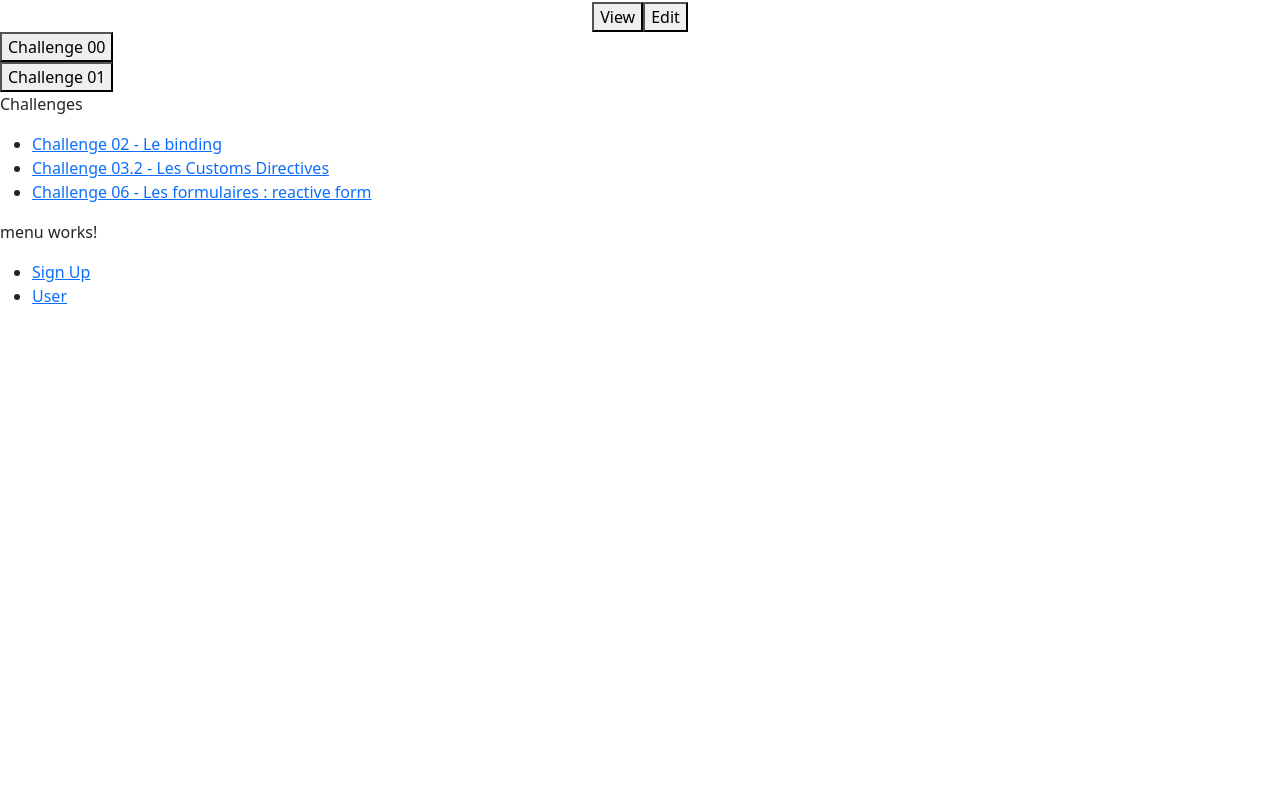
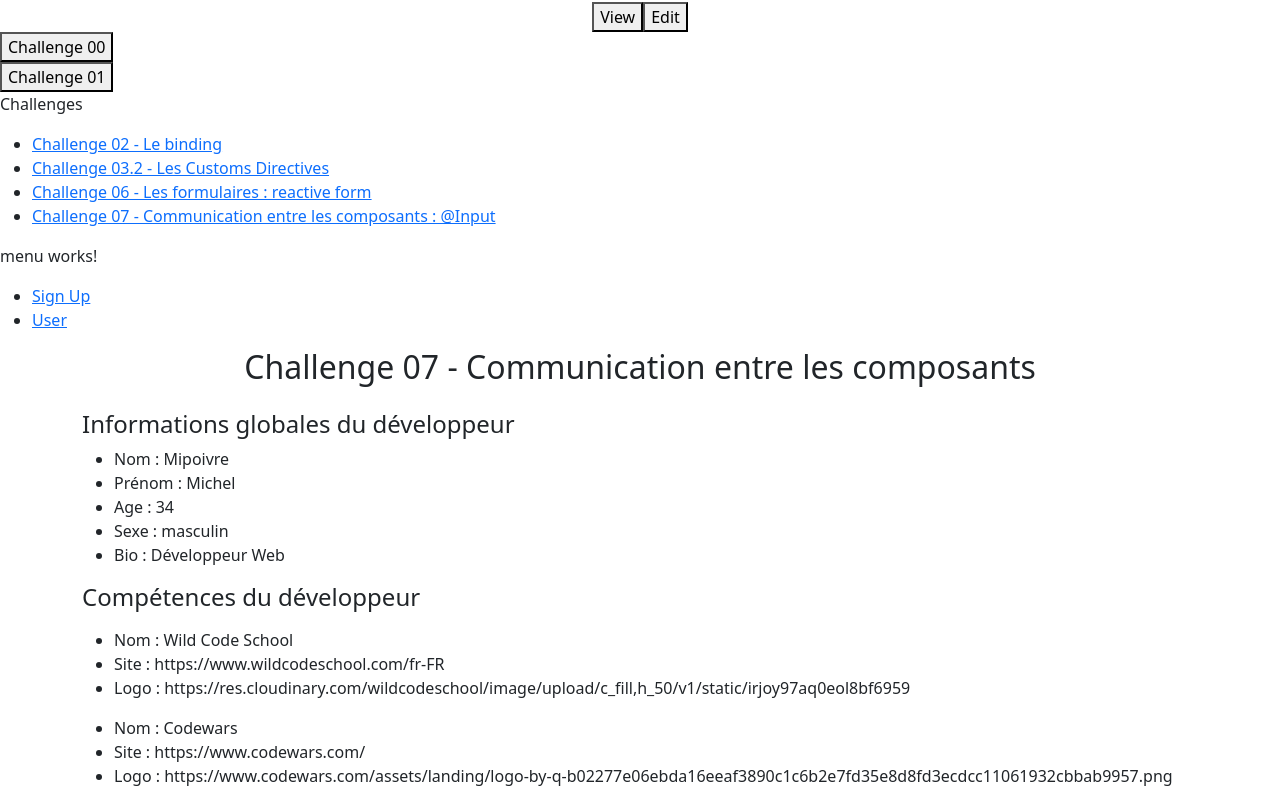
Before and after one commit to arnaudpilato/angular_quests, an Angular app: page /input in a window 1280 px wide. Before the commit this address led to /. Shown: the part 354-1158 px from the top of the page. Before the commit the page ends 800 px from the top, so only its background shows below. Built offline with nearby package versions, Linux system fonts and the light colour scheme.

Commit message:
add input challenge

```diff
--- a/src/app/app.module.ts
+++ b/src/app/app.module.ts
@@ -14,6 +14,8 @@ import { UserProfileComponent } from './user-profile/user-profile.component';
 import { ROUTES } from './app.routes';
 import { BlockComponent } from './block/block.component';
 import { SearchMovieComponent } from './search-movie/search-movie.component';
+import { DeveloperComponent } from './developer/developer.component';
+import { SkillComponent } from './developer/skill/skill.component';
 
 @NgModule({
   declarations: [
@@ -25,7 +27,9 @@ import { SearchMovieComponent } from './search-movie/search-movie.component';
     SignUpComponent,
     UserProfileComponent,
     BlockComponent,
-    SearchMovieComponent
+    SearchMovieComponent,
+    DeveloperComponent,
+    SkillComponent
   ],
   imports: [
     BrowserModule,
--- a/src/app/app.routes.ts
+++ b/src/app/app.routes.ts
@@ -3,6 +3,7 @@ import {SignUpComponent} from "./sign-up/sign-up.component";
 import {UserProfileComponent} from "./user-profile/user-profile.component";
 import {CustomDirectivesComponent} from "./custom-directives/custom-directives.component";
 import {SearchMovieComponent} from "./search-movie/search-movie.component";
+import {DeveloperComponent} from "./developer/developer.component";
 
 const ROUTES: Routes = [
   { path: '', component: UserProfileComponent},
@@ -10,7 +11,7 @@ const ROUTES: Routes = [
   { path: 'signup', component: SignUpComponent},
   { path: 'custom-directives', component: CustomDirectivesComponent},
   { path: 'reactive-form', component: SearchMovieComponent},
-
+  { path: 'input', component: DeveloperComponent },
 ]
 
 export { ROUTES };
--- /dev/null
+++ b/src/app/common/developer.model.ts
@@ -0,0 +1,19 @@
+import { SkillModel } from "./skill.model";
+
+export class DeveloperModel {
+  public lastName: string;
+  public firstName: string;
+  public age: number;
+  public sex: string;
+  public bio: string;
+  public skills: SkillModel[];
+
+  constructor(lastName: string, firstName: string, age: number, sex: string, bio: string, skills: SkillModel[]) {
+    this.lastName = lastName;
+    this.firstName = firstName;
+    this.age = age;
+    this.sex = sex;
+    this.bio = bio;
+    this.skills = skills;
+  }
+}
--- /dev/null
+++ b/src/app/common/skill.model.ts
@@ -0,0 +1,11 @@
+export class SkillModel {
+  public name: string;
+  public logo: string;
+  public site: string;
+
+  constructor(name: string, logo: string, site: string) {
+    this.name = name;
+    this.logo = logo;
+    this.site = site;
+  }
+}
--- /dev/null
+++ b/src/app/developer/developer.component.html
@@ -0,0 +1,18 @@
+<h2 class="text-center">Challenge 07 - Communication entre les composants</h2>
+<div class="container mt-4">
+  <h4>Informations globales du développeur</h4>
+  <ul>
+    <li>Nom : {{ developer.lastName }}</li>
+    <li>Prénom : {{ developer.firstName }}</li>
+    <li>Age : {{ developer.age }}</li>
+    <li>Sexe : {{ developer.sex }}</li>
+    <li>Bio : {{ developer.bio }}</li>
+  </ul>
+
+  <h4>Compétences du développeur</h4>
+  <div class="mt-3" *ngFor="let skill of developer.skills">
+    <app-skill
+      [skill]="skill">
+    </app-skill>
+  </div>
+</div>
--- /dev/null
+++ b/src/app/developer/developer.component.ts
@@ -0,0 +1,35 @@
+import { Component, OnInit } from '@angular/core';
+import {DeveloperModel} from "../common/developer.model";
+import {SkillModel} from "../common/skill.model";
+
+@Component({
+  selector: 'app-developer',
+  templateUrl: './developer.component.html',
+  styleUrls: ['./developer.component.scss']
+})
+export class DeveloperComponent implements OnInit {
+  public developer: DeveloperModel;
+
+  constructor() { }
+
+  ngOnInit(): void {
+    this.developer = new DeveloperModel(
+      "Mipoivre",
+      "Michel",
+      34,
+      "masculin",
+      "Développeur Web",
+      [
+        new SkillModel(
+          'Wild Code School',
+          'https://res.cloudinary.com/wildcodeschool/image/upload/c_fill,h_50/v1/static/irjoy97aq0eol8bf6959',
+          'https://www.wildcodeschool.com/fr-FR'),
+
+        new SkillModel(
+          'Codewars',
+          'https://www.codewars.com/assets/landing/logo-by-q-b02277e06ebda16eeaf3890c1c6b2e7fd35e8d8fd3ecdcc11061932cbbab9957.png',
+          'https://www.codewars.com/')
+      ]
+    );
+  }
+}
--- /dev/null
+++ b/src/app/developer/skill/skill.component.html
@@ -0,0 +1,5 @@
+<ul>
+  <li>Nom : {{ skill.name }}</li>
+  <li>Site : {{ skill.site }}</li>
+  <li>Logo : {{ skill.logo }}</li>
+</ul>
--- /dev/null
+++ b/src/app/developer/skill/skill.component.ts
@@ -0,0 +1,17 @@
+import {Component, Input, OnInit} from '@angular/core';
+import {SkillModel} from "../../common/skill.model";
+
+@Component({
+  selector: 'app-skill',
+  templateUrl: './skill.component.html',
+  styleUrls: ['./skill.component.scss']
+})
+export class SkillComponent implements OnInit {
+  @Input()
+  skill: SkillModel;
+
+  constructor() { }
+
+  ngOnInit(): void {
+  }
+}
--- a/src/app/menu/menu.component.html
+++ b/src/app/menu/menu.component.html
@@ -8,6 +8,9 @@
   </li>
   <li>
     <a [routerLink]="['/reactive-form']">Challenge 06 - Les formulaires : reactive form</a>
+  </li>
+  <li>
+    <a [routerLink]="['/input']">Challenge 07 - Communication entre les composants : @Input</a>
   </li>
 </ul>
 
--- a/src/app/search-movie/search-movie.component.html
+++ b/src/app/search-movie/search-movie.component.html
@@ -1,4 +1,4 @@
-<h2 class="text-center">Challenge quête 06 - Les formulaires : reactive form</h2>
+<h2 class="text-center">Challenge 06 - Les formulaires : reactive form</h2>
 <div class="container mt-5">
   <div class="row justify-content-center">
     <div class="col-5">
```
Also changed, not shown: src/app/developer/developer.component.scss (added), src/app/developer/skill/skill.component.scss (added), 2 other files (tests, documents, lock files or other folders).
